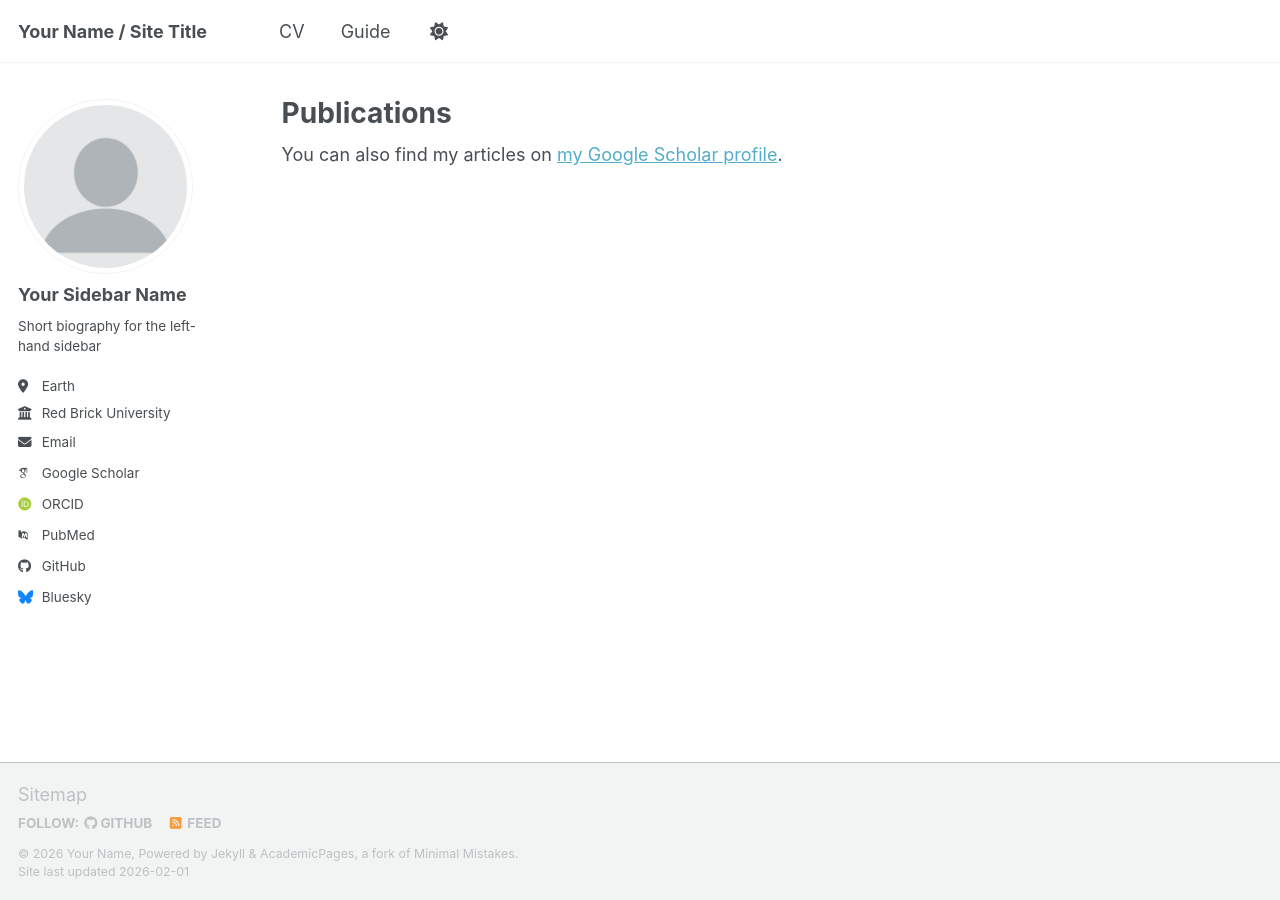
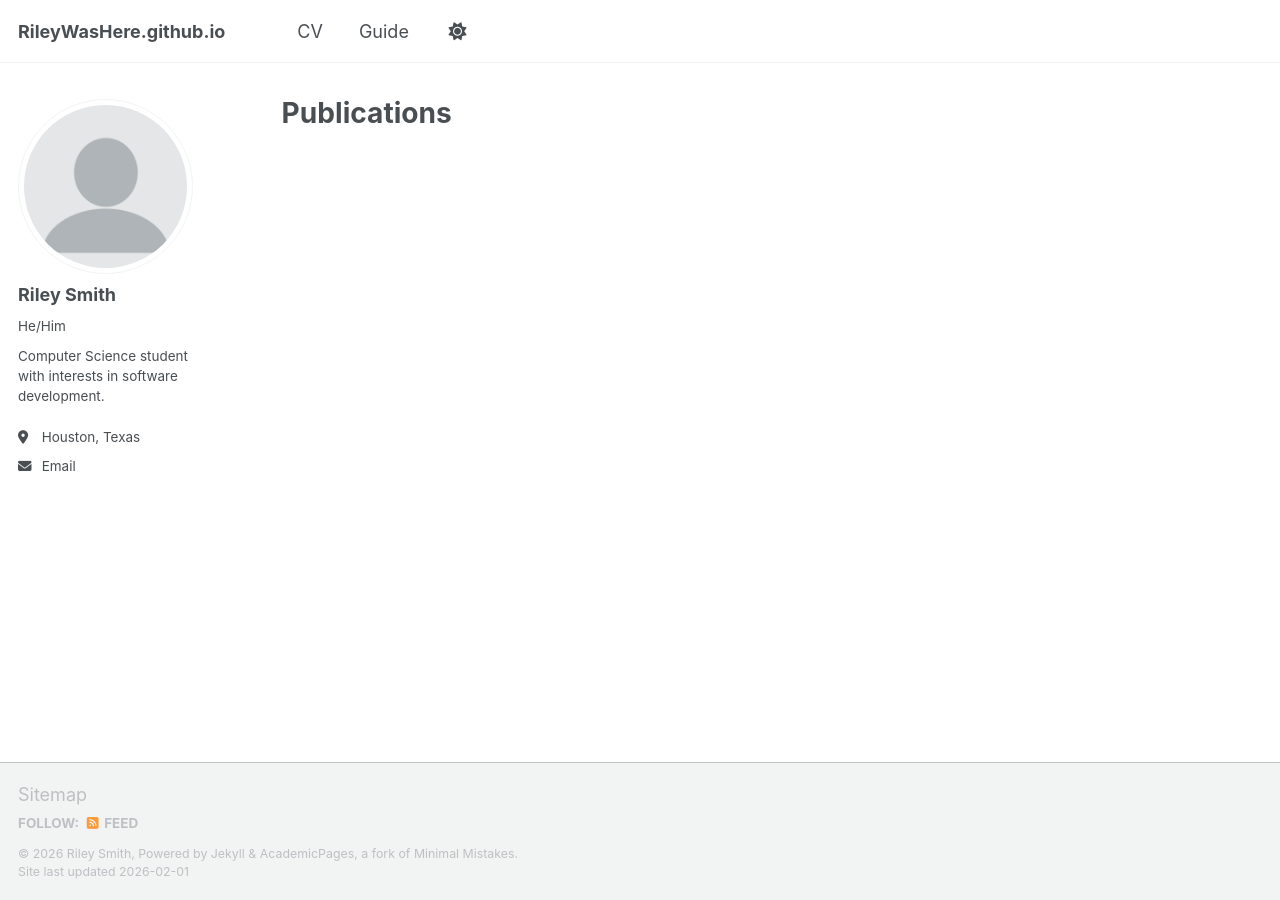
Before and after one commit to RileyWasHere/RileyWasHere.github.io, a Jekyll site: the page built from _pages/publications.html, in a window 1280 px wide. Built offline with Jekyll 4.4.1, drawn with Linux system fonts in a browser that asks for light colours; some web fonts are replaced; a script bundle is joined from its source files by our own code; library files that are not in the unit come from our copies.

Commit message:
Update personal information in _config.yml

```diff
--- a/_config.yml
+++ b/_config.yml
@@ -9,11 +9,11 @@
 # Basic Site Settings
 locale                   : "en-US"
 site_theme               : "default" # The available themes options are "default", "air", "sunrise", "mint", "dirt" and "contrast"
-title                    : "Your Name / Site Title"
-title_separator          : "-"
-name                     : &name "Your Name"
-description              : &description "Your Name's academic portfolio"   # Update this with a general description of your site, this is the default if not overridden by a page
-url                      : https://academicpages.github.io # The base hostname & protocol for your site e.g. "https://[your GitHub username].github.io",
+title                    : #"Your Name / Site Title"
+title_separator          : #"-"
+name                     : &name "Riley Smith"
+description              : &description #"Your Name's academic portfolio"   # Update this with a general description of your site, this is the default if not overridden by a page
+url                      : https://RileyWasHere.github.io # The base hostname & protocol for your site e.g. "https://[your GitHub username].github.io",
                                                            # or if you already have some other page hosted on Github then use "https://[your GitHub username].github.io/[Your Repo Name]"
 baseurl                  : "" # the subpath of your site, e.g. "/blog"
 repository               : "academicpages/academicpages.github.io"
@@ -24,24 +24,24 @@ repository               : "academicpages/academicpages.github.io"
 author:
   # Biographic information
   avatar           : "profile.png"
-  name             : "Your Sidebar Name"
-  pronouns         : # example: "she/her"
-  bio              : "Short biography for the left-hand sidebar"
-  location         : "Earth"
-  employer         : "Red Brick University"
+  name             : "Riley Smith"
+  pronouns         : "He/Him"
+  bio              : "Computer Science student with interests in software development."
+  location         : "Houston, Texas"
+  employer         : #""
   uri              : # URL
-  email            : "none@example.org"
+  email            : "superriley17@gmail.com"
 
   # Academic websites
   academia         : # URL
   arxiv            : # URL - Update with the correct link to your profile
-  googlescholar    : "https://scholar.google.com/citations?user=PS_CX0AAAAAJ"
+  googlescholar    :
   inspire-hep      : # URL
   impactstory      : # URL
-  orcid            : "https://orcid.org/yourorcidurl"
+  orcid            :
   semantic         : # URL
   ssrn             : # URL
-  pubmed           : "https://www.ncbi.nlm.nih.gov/pubmed/?term=john+snow"
+  pubmed           :
   researchgate     : # URL
   scopus           : # URL
   zotero           : # URL
@@ -51,13 +51,13 @@ author:
   bitbucket        : # Username - Update with your username on the site
   codepen          : # Username
   dribbble         : # Username
-  github           : "academicpages"
+  github           : #"academicpages"
   kaggle           : # Username
   stackoverflow    : # User number or user number and name (i.e., use "1" or "1/jeff-atwood")
 
   # Social media
   artstation       : # Username
-  bluesky          : "bsky.app" # Replace this with you Bluesky username
+  bluesky          : #"bsky.app" # Replace this with you Bluesky username
   facebook         : # Username
   flickr           : # Username
   foursquare       : # Username
@@ -81,15 +81,6 @@ author:
   xing             : # Username
   youtube          : # Username
   zhihu            : # Username
-
-# Publication Category - The following the list of publication categories and their headings
-publication_category:
-  books:
-    title: 'Books'
-  manuscripts:
-    title: 'Journal Articles'
-  conferences:
-    title: 'Conference Papers'
 
 # Site Settings
 teaser                   :  # filename of teaser fallback teaser image placed in /images/ for social media previews
@@ -138,7 +129,7 @@ yandex_site_verification :
 
 # Social Sharing
 twitter:
-  username               : &twitter
+  username               : #&twitter
 facebook:
   username               :
   app_id                 :
@@ -222,16 +213,16 @@ kramdown:
 # These settings control the types of collections used by the template
 collections:
   teaching:
-    output: true
+    output: false
     permalink: /:collection/:path/
   publications:
-    output: true
+    output: false
     permalink: /:collection/:path/
   portfolio:
-    output: true
+    output: false
     permalink: /:collection/:path/
   talks:
-    output: true
+    output: false
     permalink: /:collection/:path/
 
 
```
